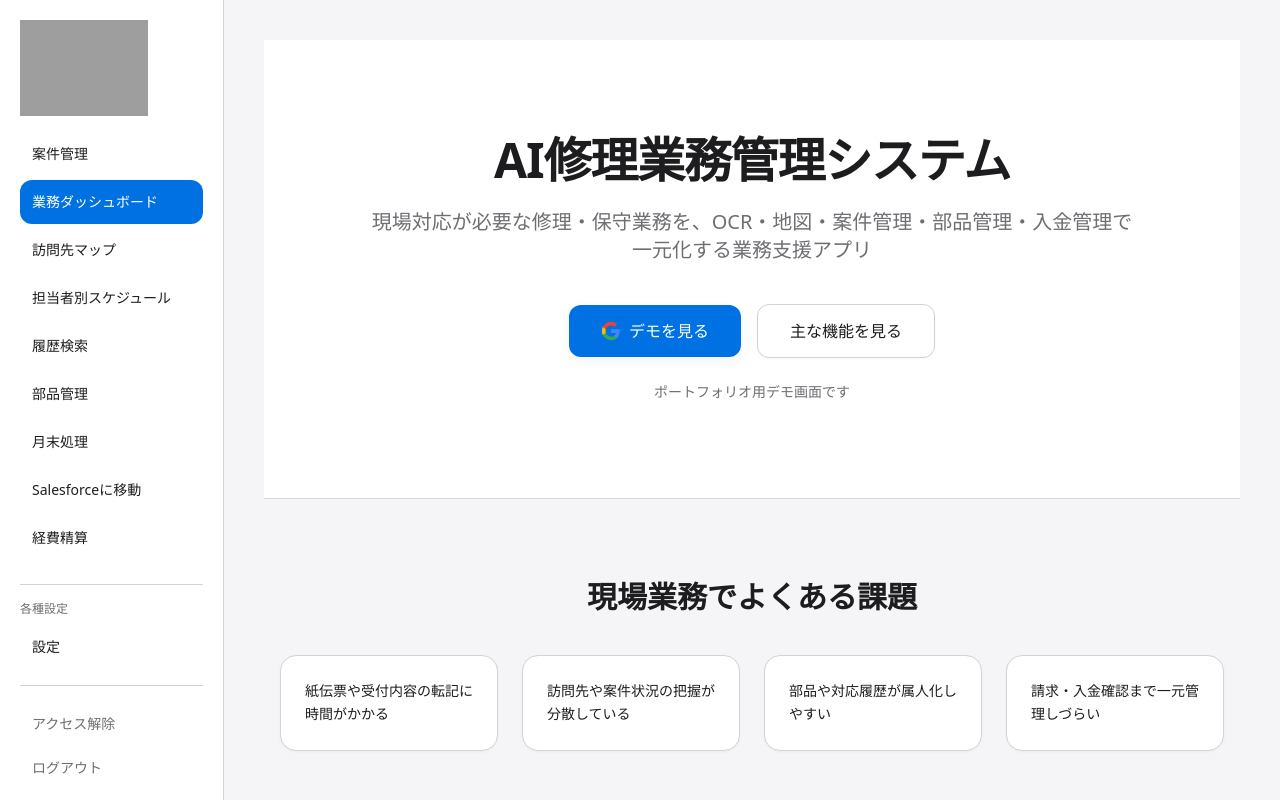
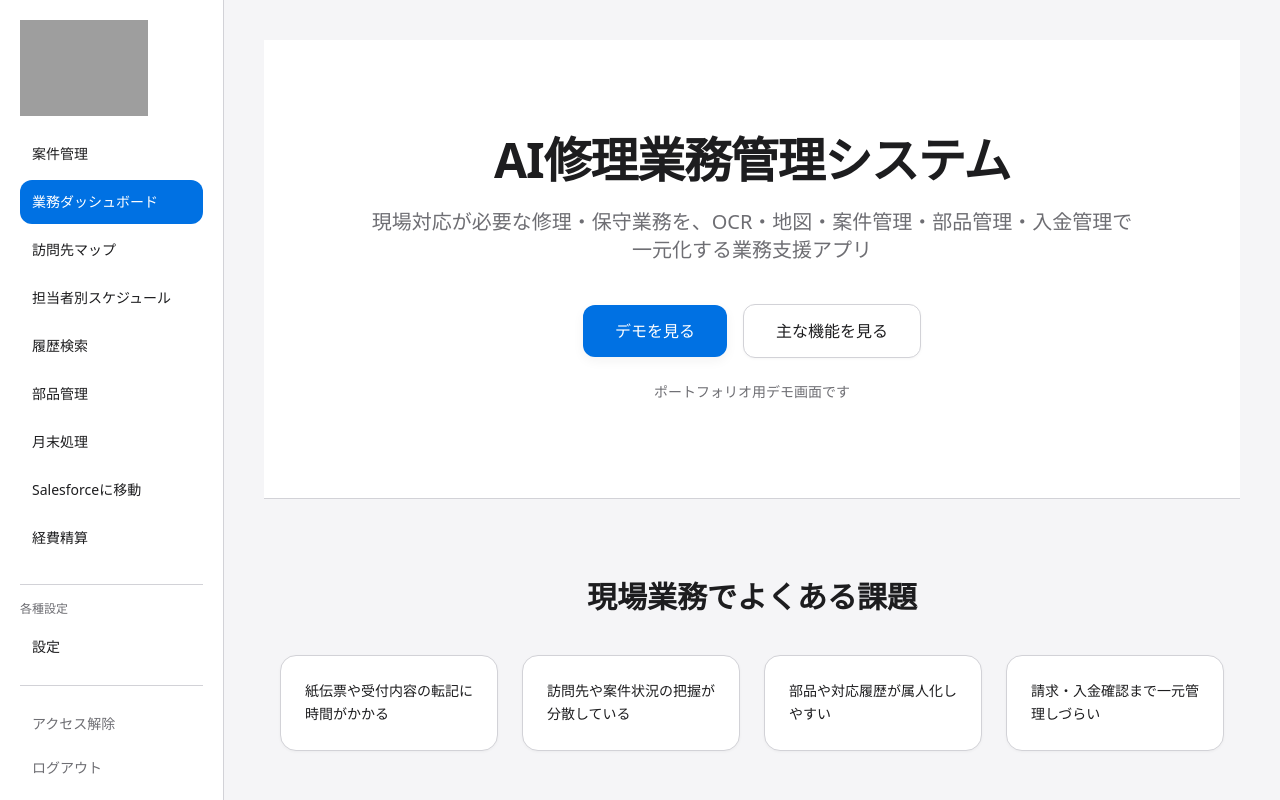
Before and after one commit to sakamoto-tomoya/demo-app, a Next.js app: page / in a window 1280 px wide. Shown: the top 800 px of the page. Built offline with nearby package versions, Linux system fonts and the light colour scheme; no server answers; grey boxes are pictures that could not be loaded.

Commit message:
remove google icon from demo CTA

```diff
--- a/src/app/page.tsx
+++ b/src/app/page.tsx
@@ -26,14 +26,8 @@ export default async function Home() {
               >
                 <button
                   type="submit"
-                  className="app-btn app-btn-primary inline-flex items-center gap-2 px-8 py-3.5 text-base shadow-[var(--shadow)]"
+                  className="app-btn app-btn-primary px-8 py-3.5 text-base shadow-[var(--shadow)]"
                 >
-                  <svg className="h-5 w-5" viewBox="0 0 24 24" aria-hidden>
-                    <path fill="#4285F4" d="M22.56 12.25c0-.78-.07-1.53-.2-2.25H12v4.26h5.92c-.26 1.37-1.04 2.53-2.21 3.31v2.77h3.57c2.08-1.92 3.28-4.74 3.28-8.09z" />
-                    <path fill="#34A853" d="M12 23c2.97 0 5.46-.98 7.28-2.66l-3.57-2.77c-.98.66-2.23 1.06-3.71 1.06-2.86 0-5.29-1.93-6.16-4.53H2.18v2.84C3.99 20.53 7.7 23 12 23z" />
-                    <path fill="#FBBC05" d="M5.84 14.09c-.22-.66-.35-1.36-.35-2.09s.13-1.43.35-2.09V7.07H2.18C1.43 8.55 1 10.22 1 12s.43 3.45 1.18 4.93l2.85-2.22.81-.62z" />
-                    <path fill="#EA4335" d="M12 5.38c1.62 0 3.06.56 4.21 1.64l3.15-3.15C17.45 2.09 14.97 1 12 1 7.7 1 3.99 3.47 2.18 7.07l3.66 2.84c.87-2.6 3.3-4.53 6.16-4.53z" />
-                  </svg>
                   デモを見る
                 </button>
               </form>
```
